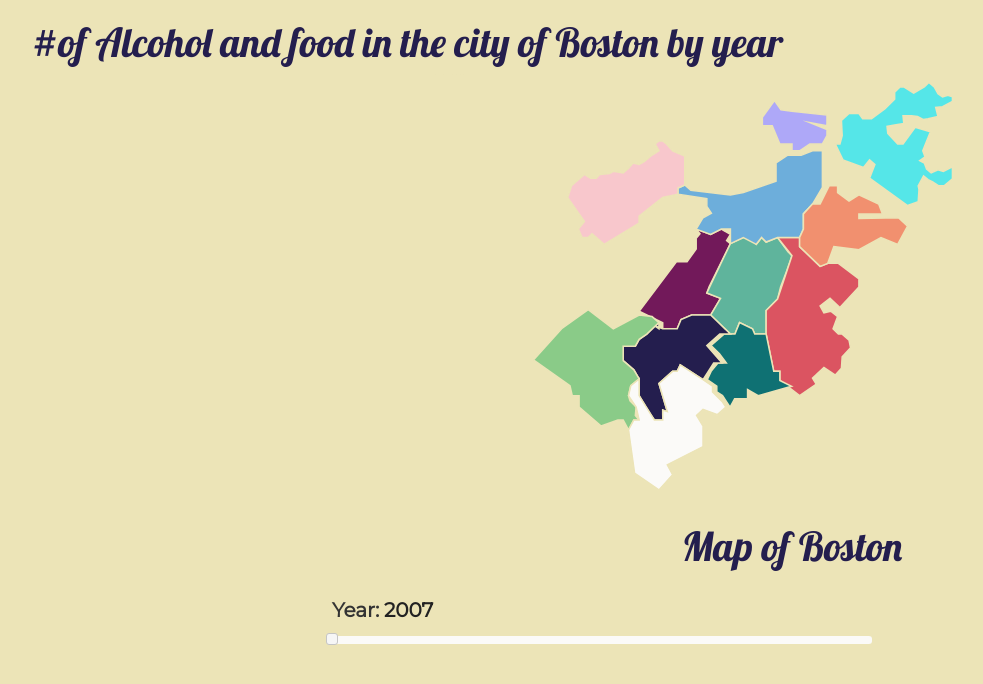
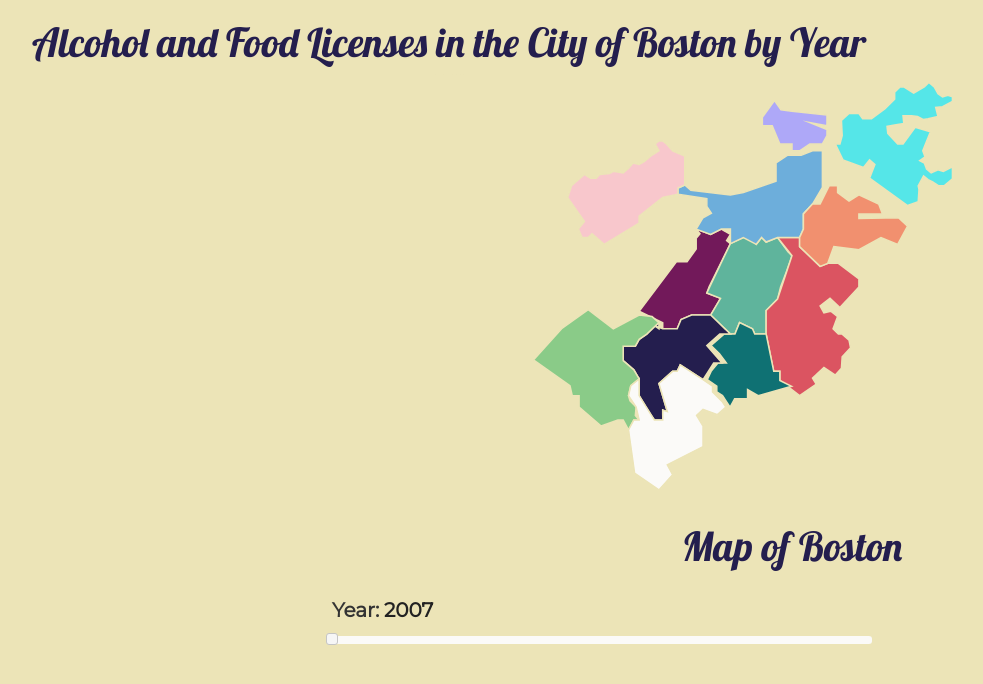
Before and after one commit to abrahamgrubin/bos-food-map, a plain HTML site: page index.html in a window 1280 px wide. Shown: the whole page, without its empty margins (38-1021 px from the left). Drawn offline with nearby package versions, Linux system fonts and the light colour scheme.

Commit message:
fixed the title

```diff
--- a/index.html
+++ b/index.html
@@ -14,7 +14,7 @@
 
 
       <div id="rest-li-stats" class="container">
-         <h1>#of Alcohol and food  in the city of Boston by year</h1>
+         <h1>Alcohol and Food Licenses in the City of Boston by Year</h1>
           <div id="total-stats" class="col-md-4">
         <div class="text-box">
           <h3>Jamaica Plain</h3>
```
